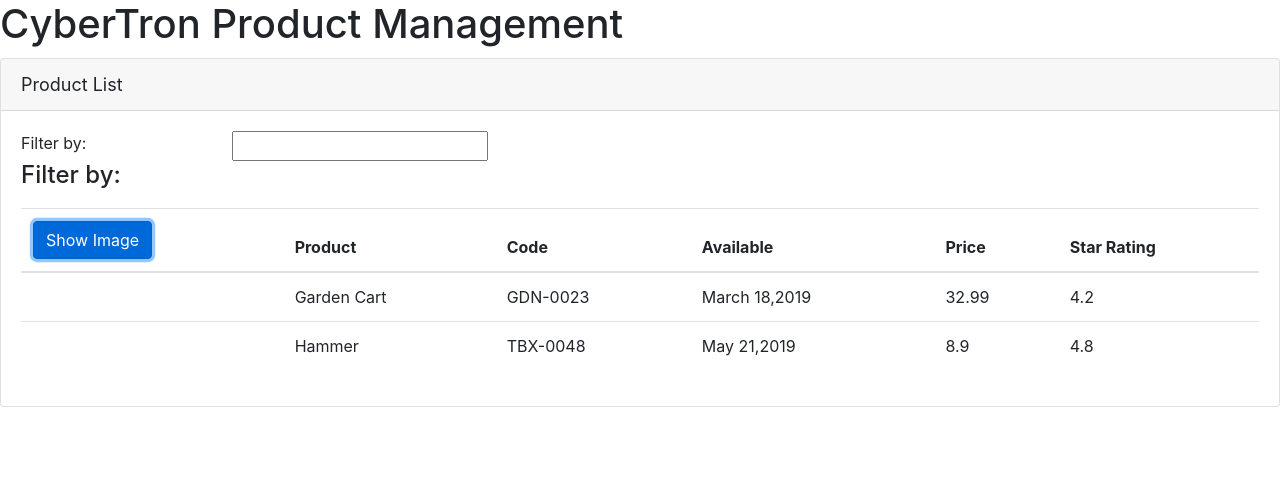
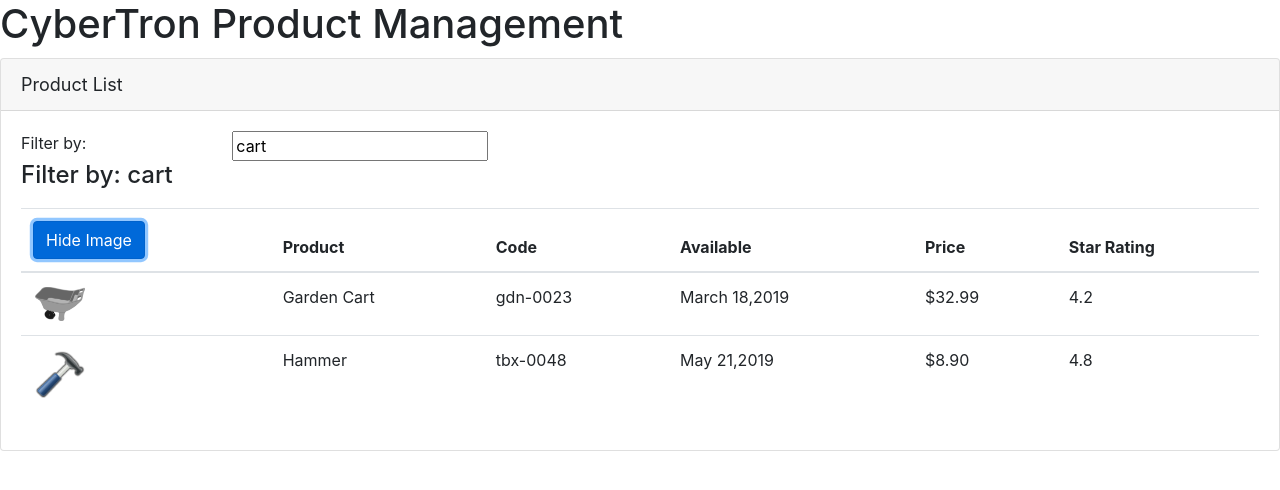
Before and after one commit to pnguyen46/angular, an Angular app: page / in a window 1280 px wide. Both pictures are taken after a click on the button "Show Image". Shown: the top 490 px of the page. Built offline with nearby package versions, Linux system fonts and the light colour scheme.

Commit message:
Property binding Event binding 2-way binding Pipe w/ parameter

```diff
--- a/src/app/app.module.ts
+++ b/src/app/app.module.ts
@@ -1,5 +1,6 @@
 import { BrowserModule } from '@angular/platform-browser';
 import { NgModule } from '@angular/core';
+import { FormsModule } from '@angular/forms';
 
 import { AppComponent } from './app.component';
 import {ProductListComponent} from './products/product-list.component';
@@ -10,7 +11,8 @@ import {ProductListComponent} from './products/product-list.component';
     ProductListComponent
   ],
   imports: [
-    BrowserModule
+    BrowserModule,
+    FormsModule,
   ],
   bootstrap: [AppComponent]
 })
--- a/src/app/products/product-list.component.html
+++ b/src/app/products/product-list.component.html
@@ -6,12 +6,13 @@
         <div class="row">
             <div class="col-md-2">Filter by:</div>
             <div class="col-md-4">
-                <input type="text" />
+                <input type="text"
+                        [(ngModel)]="listFilter" /> <!--2-way binding [()]-->
             </div>
         </div>
         <div class="row">
             <div class="col-md-6">
-                <h4>Filter by: </h4>
+                <h4>Filter by: {{listFilter}} </h4>
             </div>
         </div>
 
@@ -20,8 +21,9 @@
                 <thead>
                     <tr>
                         <th>
-                            <button class = "btn btn-primary">
-                                Show Image
+                            <button class = "btn btn-primary"
+                            (click)="toggleImage()"><!--Event binding-->
+                                {{showImage ? 'Hide' : 'Show'}} Image <!--Interpolation with conditional statement-->
                             </button>
                         </th>
                         <th>Product</th>
@@ -31,11 +33,15 @@
                         <th>Star Rating</th>
                     </tr>
                     <tr *ngFor="let product of products"> <!--table row & children are repeated for each product in the list of products. Template input variable -> product-->
-                        <td></td>
-                        <td>{{ product.productName}}</td><!-- Interpolation is used-->
-                        <td>{{ product.productCode}}</td>
+                        <td>
+                            <!--Property binding. One way binding. *ngIf is for event binding-->
+                            <img  [src] = 'product.imageUrl' *ngIf='showImage' [title] = 'product.productName'
+                            [style.width.px] = imageWidth [style.margin.px] = imageMargin>
+                        </td>
+                        <td>{{ product.productName}}</td><!-- Interpolation (Data binding). No quotation -->
+                        <td>{{ product.productCode | lowercase}}</td> <!--Pipe (|) -->
                         <td>{{ product.releaseDate}}</td>
-                        <td>{{ product.price}}</td>
+                        <td>{{ product.price | currency:'USD':'symbol': '1.2-2'}}</td> <!--Pipe with parameter-->
                         <td>{{ product.starRating}}</td>
                     </tr>
                 </thead>
--- a/src/app/products/product-list.component.ts
+++ b/src/app/products/product-list.component.ts
@@ -7,6 +7,10 @@ import{ Component} from '@angular/core';
 
 export class ProductListComponent {
     pageTitle:string = "Product List";
+    imageWidth: number = 50;
+    imageMargin: number = 2;
+    showImage: boolean = false;
+    listFilter: string = 'cart';
     products: any[] = [
         {
             "productId":2,
@@ -29,4 +33,8 @@ export class ProductListComponent {
             "imageUrl": "assets/images/hammer.png"
         }
     ];
+
+    toggleImage():void {
+        this.showImage = !this.showImage;
+    }
 }
```
